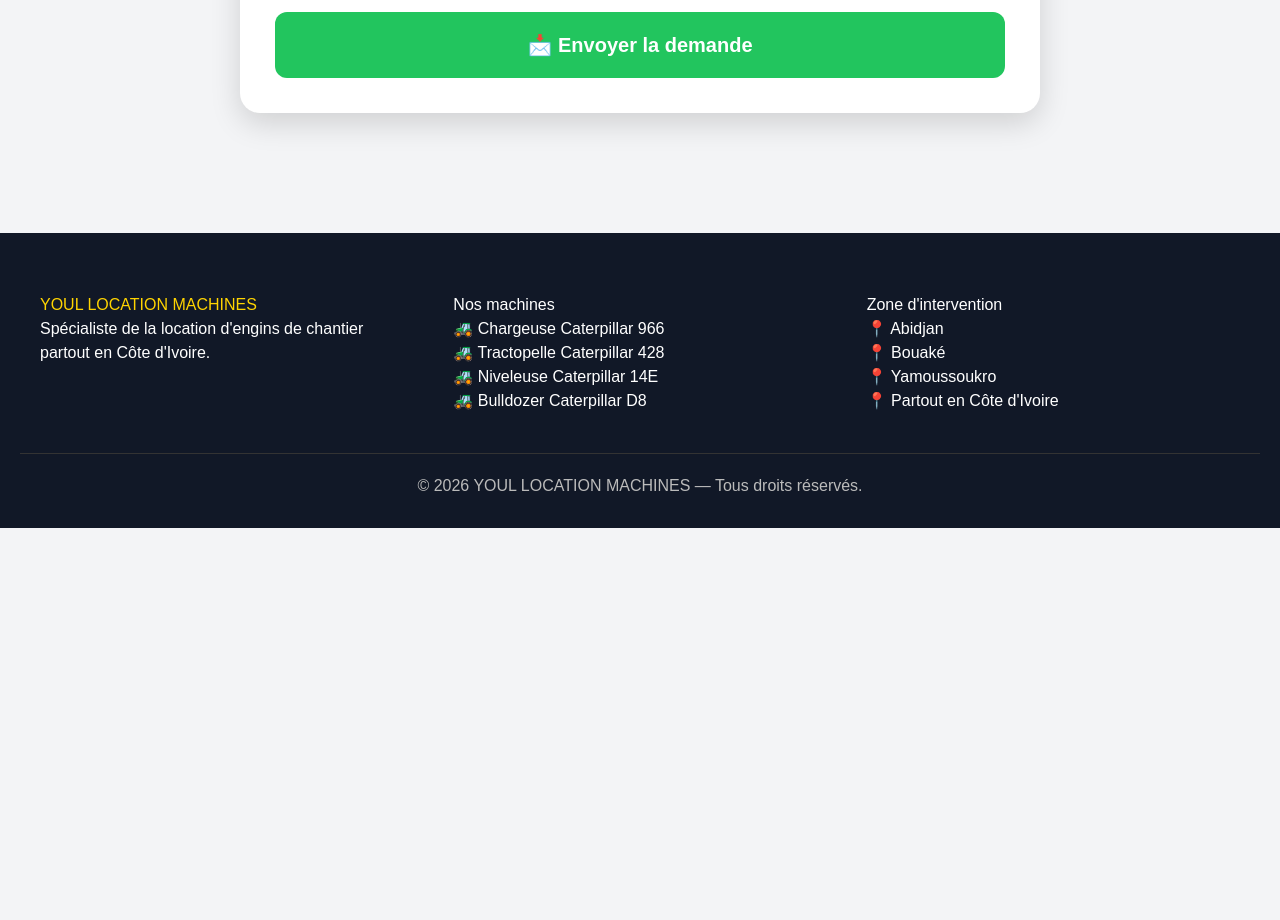
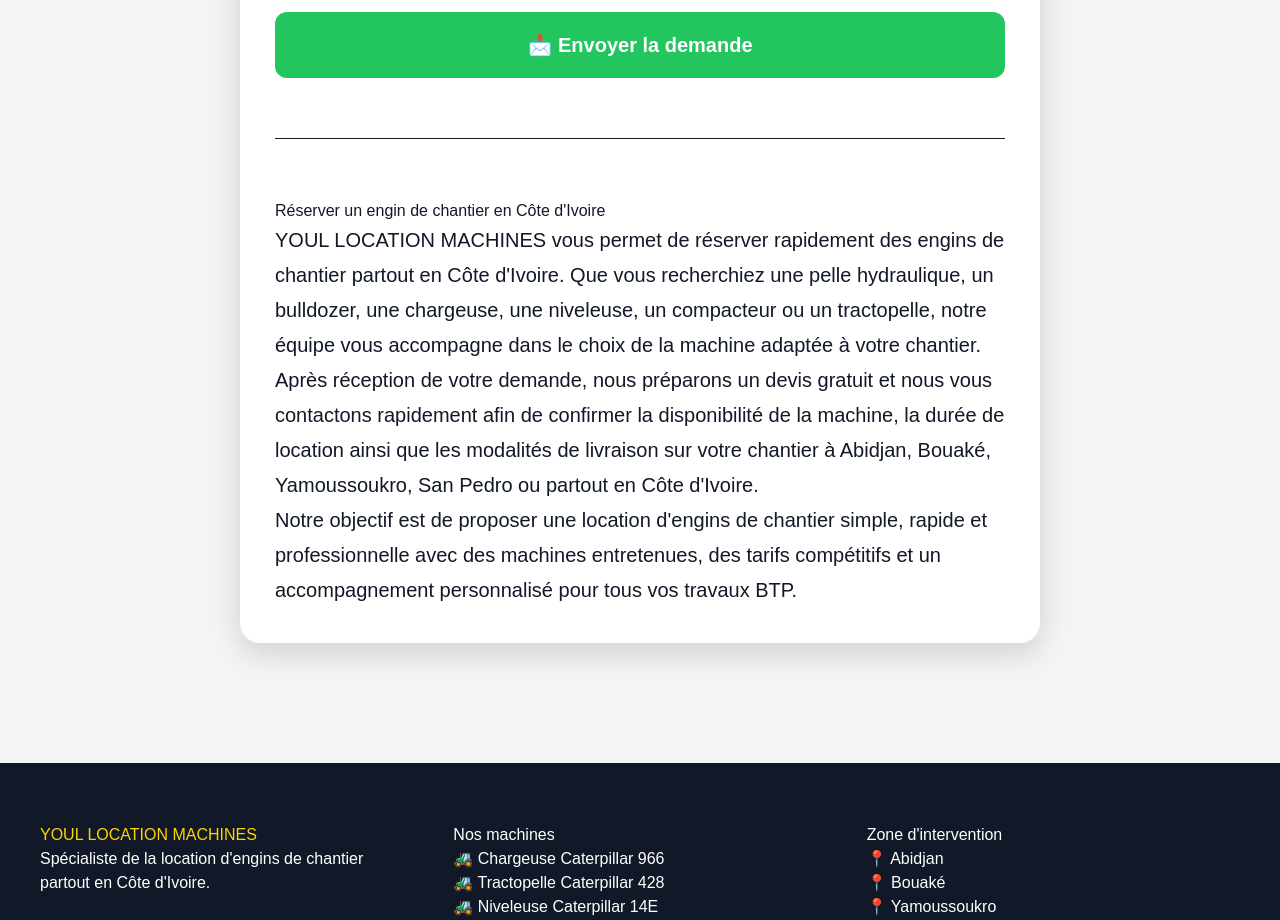
Before and after one commit to Youll133/youl-location-machines, a Next.js app: page /reservation in a window 1280 px wide. Shown: the part 980-1900 px from the top of the page. Before the commit the page ends 1508 px from the top, so only its background shows below. Built offline with nearby package versions, Linux system fonts and the light colour scheme; no server answers.

Commit message:
Optimisation SEO réservation

```diff
--- a/app/reservation/page.tsx
+++ b/app/reservation/page.tsx
@@ -252,6 +252,45 @@
 >
   📩 Envoyer la demande
 </button>
+<hr style={{ margin: "60px 0" }} />
+
+<h2>Réserver un engin de chantier en Côte d'Ivoire</h2>
+
+<p
+  style={{
+    fontSize: "20px",
+    lineHeight: "35px",
+  }}
+>
+YOUL LOCATION MACHINES vous permet de réserver rapidement des engins de
+chantier partout en Côte d'Ivoire. Que vous recherchiez une pelle hydraulique,
+un bulldozer, une chargeuse, une niveleuse, un compacteur ou un tractopelle,
+notre équipe vous accompagne dans le choix de la machine adaptée à votre
+chantier.
+</p>
+
+<p
+  style={{
+    fontSize: "20px",
+    lineHeight: "35px",
+  }}
+>
+Après réception de votre demande, nous préparons un devis gratuit et nous vous
+contactons rapidement afin de confirmer la disponibilité de la machine, la
+durée de location ainsi que les modalités de livraison sur votre chantier à
+Abidjan, Bouaké, Yamoussoukro, San Pedro ou partout en Côte d'Ivoire.
+</p>
+
+<p
+  style={{
+    fontSize: "20px",
+    lineHeight: "35px",
+  }}
+>
+Notre objectif est de proposer une location d'engins de chantier simple,
+rapide et professionnelle avec des machines entretenues, des tarifs
+compétitifs et un accompagnement personnalisé pour tous vos travaux BTP.
+</p>
     </main>
   );
 }
```
